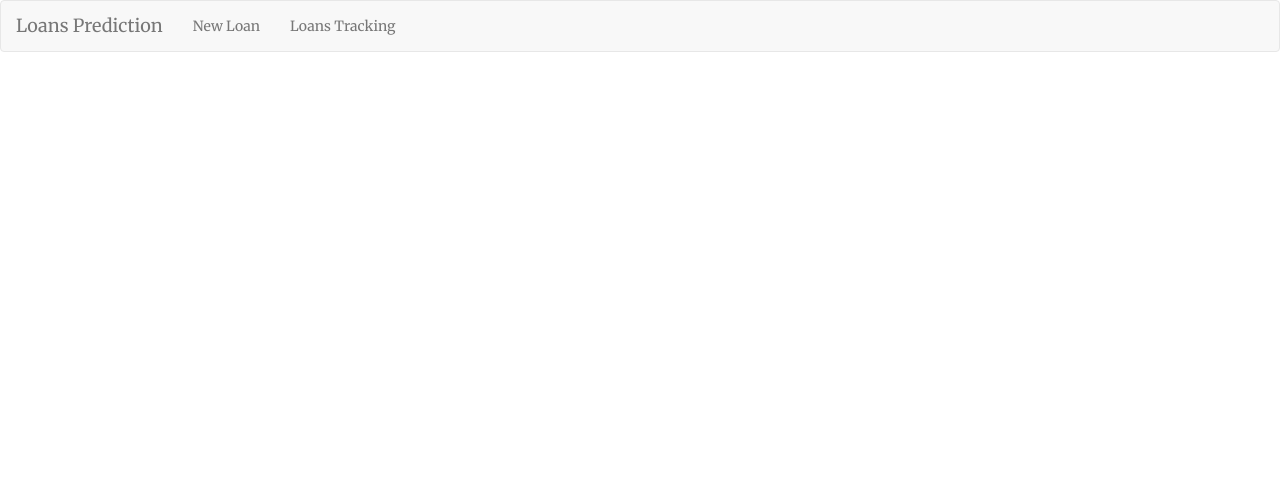
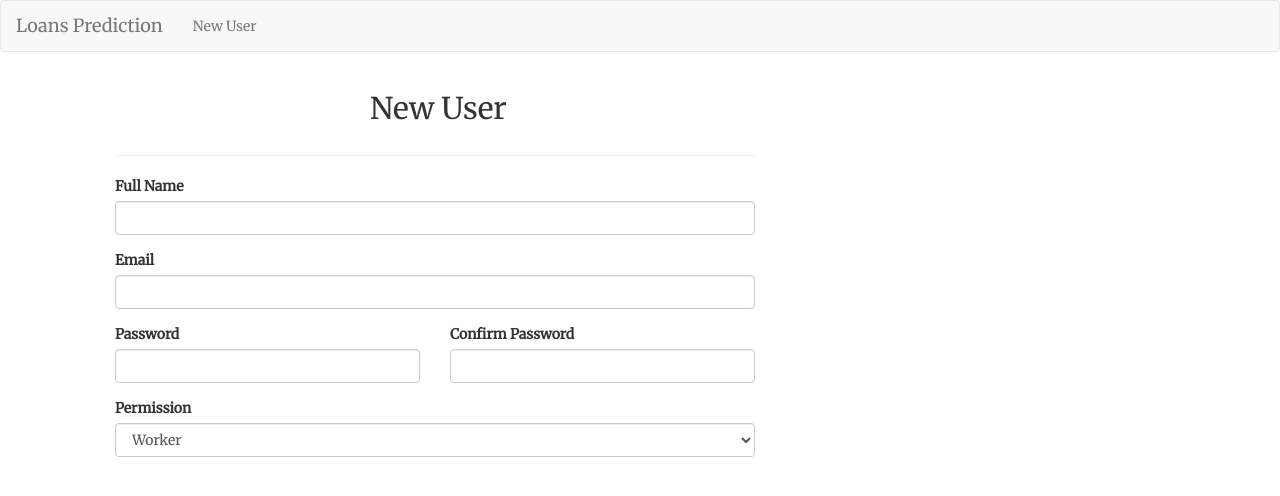
Before and after one commit to shmuel-S/loans_prediction-angular, an Angular app: page /new-user in a window 1280 px wide. Before the commit this address led to /. Shown: the top 496 px of the page. Built offline with nearby package versions, Linux system fonts and the light colour scheme.

Commit message:
add new user page

```diff
--- a/src/app/app-routing.module.ts
+++ b/src/app/app-routing.module.ts
@@ -2,10 +2,12 @@ import {NgModule} from '@angular/core';
 import {RouterModule, Routes} from '@angular/router';
 import {NewLoanComponent} from './loans/new-loan/new-loan.component';
 import {LoansListComponent} from './loans/loans-list/loans-list.component';
+import {NewUserComponent} from './users/new-user/new-user.component';
 
 const appRoutes: Routes = [
   { path: 'new-loan', component: NewLoanComponent },
-  { path: 'loans-trace', component: LoansListComponent}
+  { path: 'loans-trace', component: LoansListComponent},
+  { path: 'new-user', component: NewUserComponent}
 ]
 
 @NgModule({
--- a/src/app/app.module.ts
+++ b/src/app/app.module.ts
@@ -11,6 +11,7 @@ import {LoanService} from './loans/loan.service';
 import {FormsModule, ReactiveFormsModule} from '@angular/forms';
 import { LoansListComponent } from './loans/loans-list/loans-list.component';
 import { LoanItemComponent } from './loans/loans-list/loan-item/loan-item.component';
+import { NewUserComponent } from './users/new-user/new-user.component';
 
 @NgModule({
   declarations: [
@@ -20,7 +21,8 @@ import { LoanItemComponent } from './loans/loans-list/loan-item/loan-item.compon
     LoansComponent,
     NewLoanComponent,
     LoansListComponent,
-    LoanItemComponent
+    LoanItemComponent,
+    NewUserComponent
   ],
   imports: [
     BrowserModule,
--- a/src/app/header/header.component.ts
+++ b/src/app/header/header.component.ts
@@ -9,9 +9,9 @@ export class HeaderComponent implements OnInit {
   preLogin = ['Log In'];
   workerLogin = [{tag: 'New Loan', route: '/new-loan'}];
   managerLogin = [{tag: 'New Loan', route: '/new-loan'}, {tag: 'Loans Tracking', route: '/loans-trace'}];
-  adminLogin = ['Admin'];
+  adminLogin = [{tag: 'New User', route: '/new-user'}];
 
-  navList = this.managerLogin;
+  navList = this.adminLogin;
 
   constructor() { }
 
--- a/src/app/loans/new-loan/new-loan.component.html
+++ b/src/app/loans/new-loan/new-loan.component.html
@@ -271,3 +271,4 @@
       </div>
     </div>
   </div>
+</div>
--- a/src/app/loans/new-loan/new-loan.component.ts
+++ b/src/app/loans/new-loan/new-loan.component.ts
@@ -1,5 +1,6 @@
 import { Component, OnInit } from '@angular/core';
 import {LoanService} from '../loan.service';
+import { Router } from '@angular/router';
 import {FormControl, FormGroup, Validators} from '@angular/forms';
 import {Loan} from '../loan.model';
 
@@ -12,7 +13,8 @@ export class NewLoanComponent implements OnInit {
 
   loanForm: FormGroup;
 
-  constructor(private loanService: LoanService) { }
+  constructor(private loanService: LoanService,
+              private router: Router) { }
 
   ngOnInit() {
     this.initForm();
@@ -22,6 +24,9 @@ export class NewLoanComponent implements OnInit {
   onSubmit() {
     console.log(this.loanForm);
     this.loanService.addLoan(this.loanForm.value);
+    this.router.navigate(['/']);
+
+
   }
 
   private initForm() {
--- /dev/null
+++ b/src/app/users/new-user/new-user.component.html
@@ -0,0 +1,76 @@
+<div class="raw" style="font-family: 'Merriweather', serif;" xmlns="http://www.w3.org/1999/html">
+  <div class="col-xs-12 col-xs-offset-3" style="width: 180px;">
+    <h2>New User</h2>
+  </div>
+
+  <div class="raw">
+    <div class="col-xs-12" style="width: 700px;">
+      <form style="padding-left: 30px;">
+        <hr>
+
+        <div class="row">
+          <div class="col-xs-12">
+            <div class="form-group">
+              <label for="Full_Name">Full Name</label>
+              <input
+                type="text"
+                id="Full_Name"
+                class="form-control">
+            </div>
+          </div>
+        </div>
+
+        <div class="row">
+          <div class="col-xs-12">
+            <div class="form-group">
+              <label for="Email">Email</label>
+              <input
+                type="email"
+                id="Email"
+                class="form-control">
+            </div>
+          </div>
+        </div>
+
+        <div class="row" style="display: flex; flex-direction: row;">
+          <div class="col-xs-12">
+            <div class="form-group">
+              <label for="Password">Password</label>
+              <input
+                type="password"
+                id="Password"
+                class="form-control">
+            </div>
+          </div>
+
+            <div class="col-xs-12">
+              <div class="form-group">
+                <label for="Confirm_Password">Confirm Password</label>
+                <input
+                  type="password"
+                  id="Confirm_Password"
+                  class="form-control">
+              </div>
+            </div>
+        </div>
+
+
+        <div class="row">
+          <div class="col-xs-12">
+            <div class="form-group">
+              <label for="Permission">Permission</label>
+              <select
+                type="text"
+                id="Permission"
+                class="form-control">
+                <option value="" disabled="disabled">Permission</option>
+                <option value="Worker">Worker</option>
+                <option value="Manager">Manager</option>
+                <option value="Admin">Admin</option>
+              </select>
+            </div>
+          </div>
+        </div>
+
+      </form>
+    </div>
--- /dev/null
+++ b/src/app/users/new-user/new-user.component.ts
@@ -0,0 +1,16 @@
+import { Component, OnInit } from '@angular/core';
+
+
+@Component({
+  selector: 'app-new-user',
+  templateUrl: './new-user.component.html',
+  styleUrls: ['./new-user.component.css']
+})
+export class NewUserComponent implements OnInit {
+
+  constructor() { }
+
+  ngOnInit() {
+  }
+
+}
```
Also changed, not shown: src/app/users/user.model.ts (added, +15 -0 lines), src/app/users/new-user/new-user.component.css (added). Lines whose indentation alone changed are shown as unchanged.
